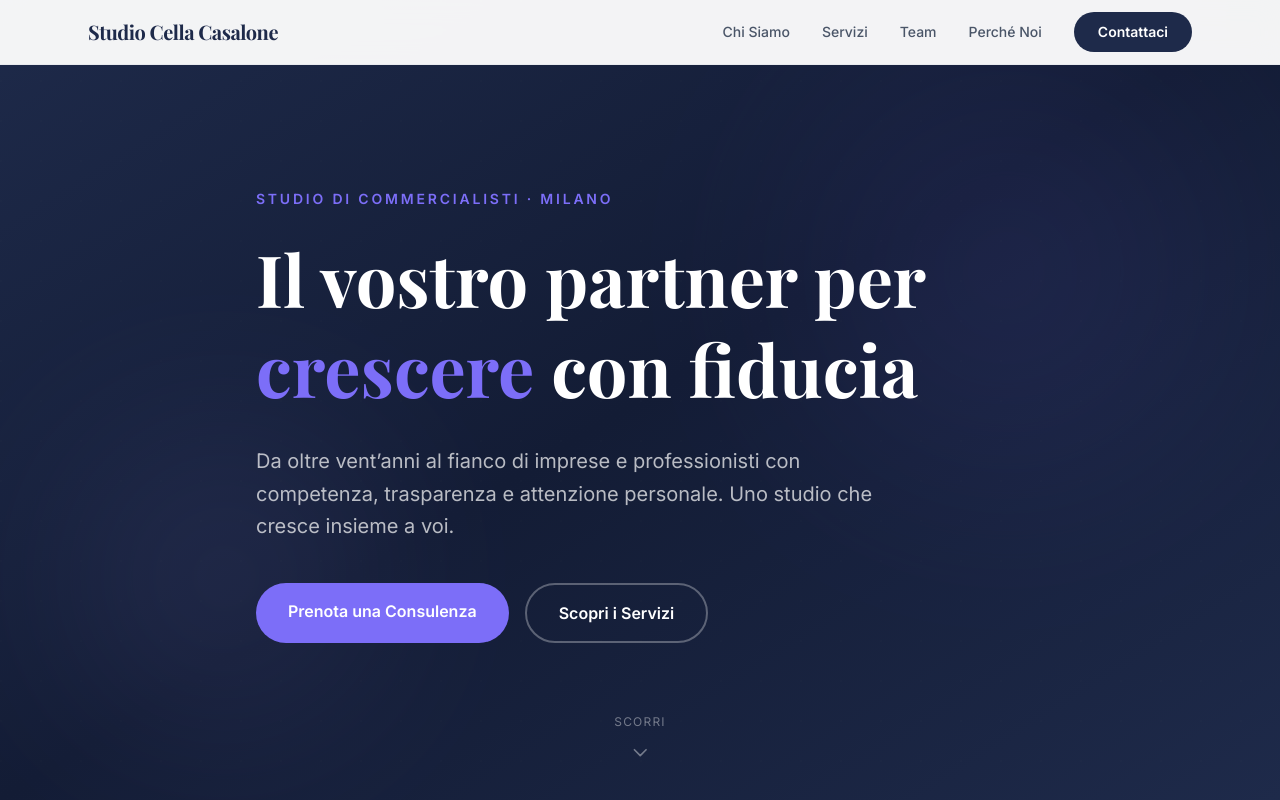
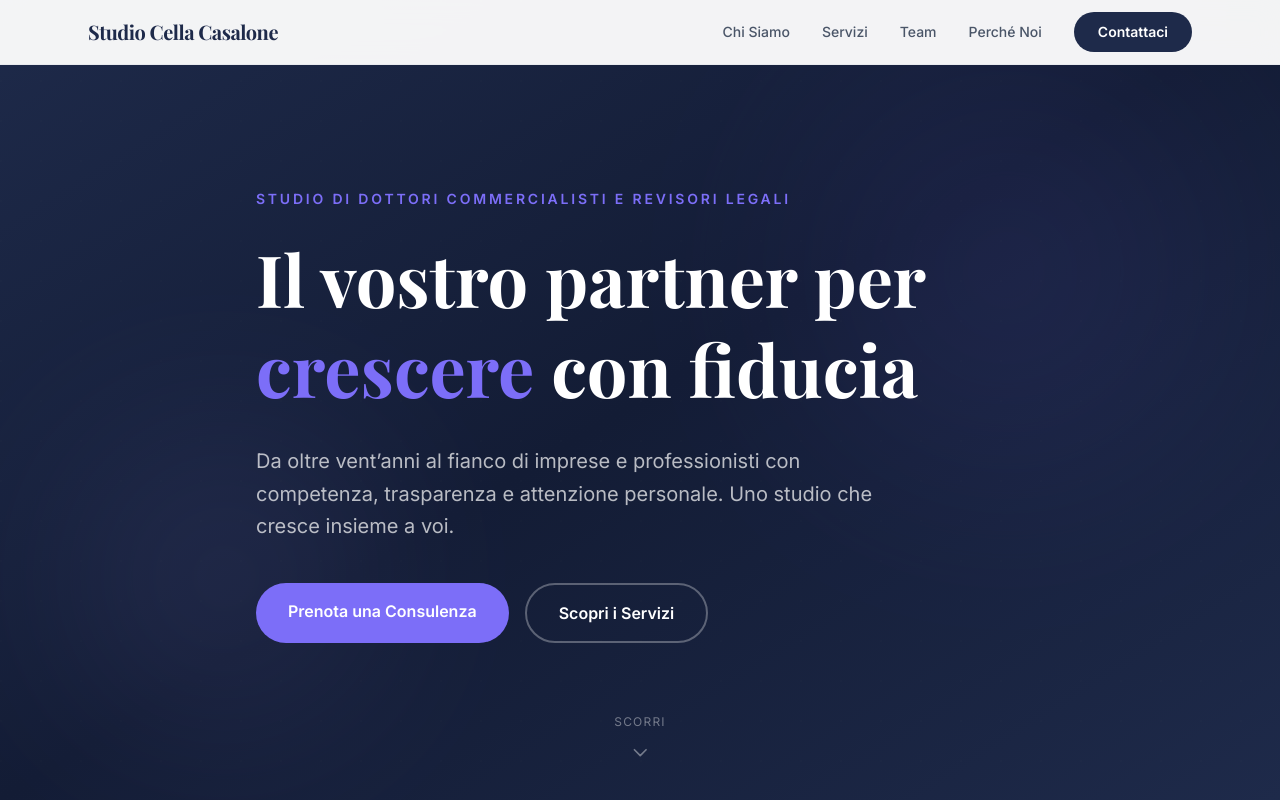
Before and after one commit to teclacasalone-cmd/studio-cellacasalone, a Next.js app: page / in a window 1280 px wide. Shown: the top 800 px of the page. Built offline with nearby package versions, Linux system fonts and the light colour scheme.

Commit message:
Aggiorna sottotitolo hero

```diff
--- a/src/app/page.tsx
+++ b/src/app/page.tsx
@@ -60,7 +60,7 @@ export default function Home() {
         <div className="max-w-6xl mx-auto px-6 pt-24 pb-16 relative z-10">
           <div className="max-w-3xl">
             <p className="reveal text-gold font-semibold text-sm tracking-[0.2em] uppercase mb-6">
-              Studio di Commercialisti &middot; Milano
+              Studio di Dottori Commercialisti e Revisori Legali
             </p>
             <h1 className="reveal stagger-1 font-[family-name:var(--font-playfair)] text-4xl md:text-6xl lg:text-7xl font-bold text-white leading-tight mb-8">
               Il vostro partner per <span className="text-gold">crescere</span> con fiducia
```
